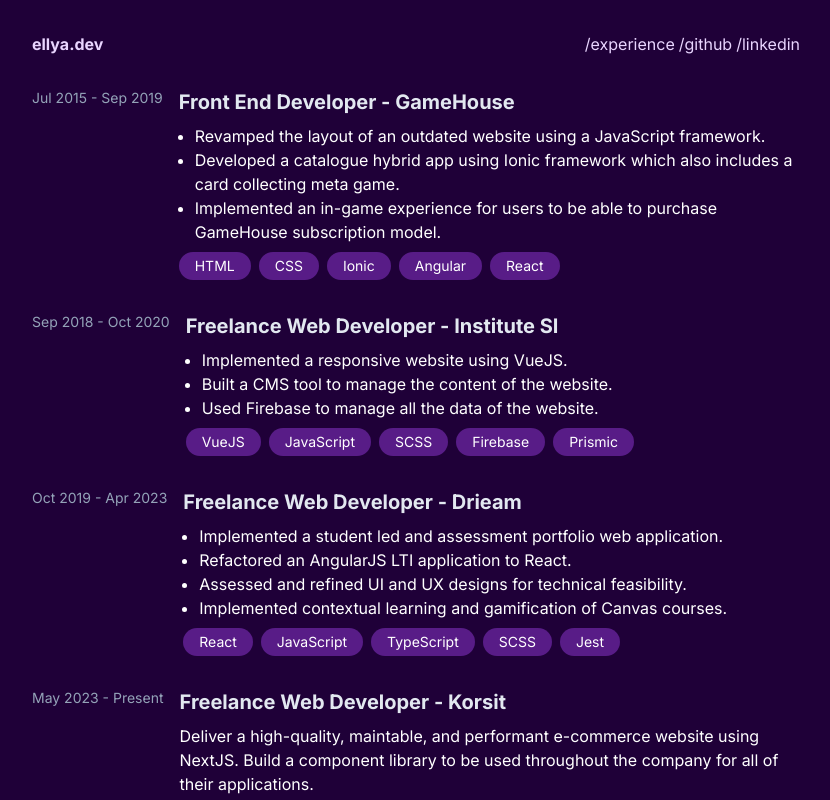
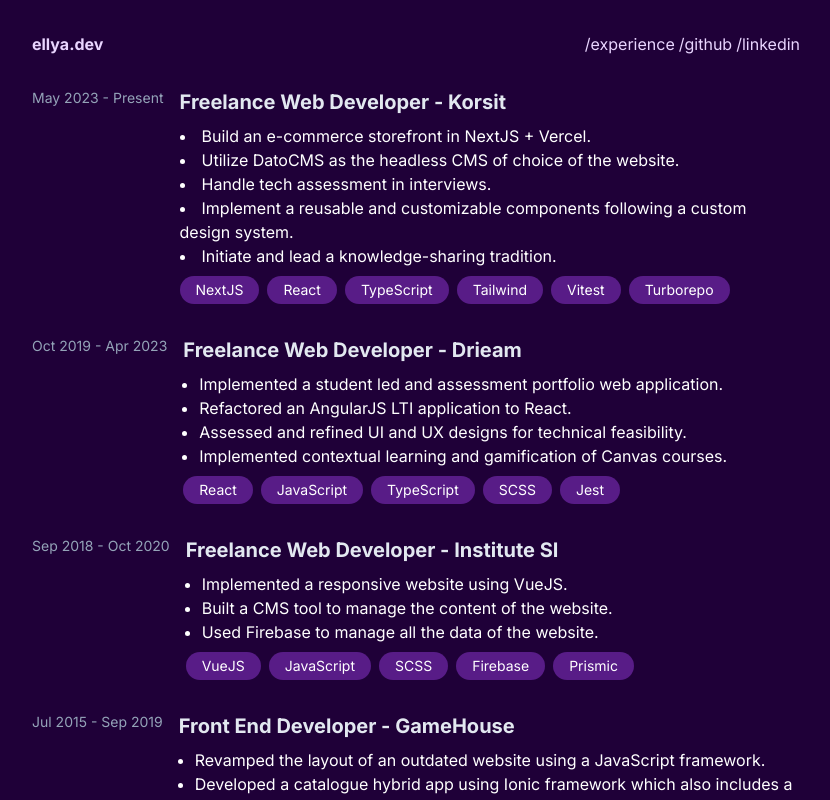
Before and after one commit to ellyaaisyah/ellya.dev, a Next.js app: page /experience in a window 1280 px wide. Shown: the top 800 px of the page, without its empty margins (224-1054 px from the left). Built offline with nearby package versions, Linux system fonts and the light colour scheme.

Commit message:
update 2024

```diff
--- a/src/app/experience/page.tsx
+++ b/src/app/experience/page.tsx
@@ -4,38 +4,26 @@
   return (
     <main className="container mx-auto">
       <JobExperience
-        period="Jul 2015 - Sep 2019"
-        title="Front End Developer - GameHouse"
-        link="https://www.gamehouseoriginalstories.com/games"
-        stack={["HTML", "CSS", "Ionic", "Angular", "React"]}
+        period="May 2023 - Present"
+        title="Freelance Web Developer - Korsit"
+        link="https://korsit.co/"
+        stack={[
+          "NextJS",
+          "React",
+          "TypeScript",
+          "Tailwind",
+          "Vitest",
+          "Turborepo",
+        ]}
       >
-        <ul className="list-disc pl-4">
-          <li>
-            Revamped the layout of an outdated website using a JavaScript
-            framework.
-          </li>
-          <li>
-            Developed a catalogue hybrid app using Ionic framework which also
-            includes a card collecting meta game.
-          </li>
-          <li>
-            Implemented an in-game experience for users to be able to purchase
-            GameHouse subscription model.
-          </li>
-        </ul>
-      </JobExperience>
-
-      <JobExperience
-        period="Sep 2018 - Oct 2020"
-        title="Freelance Web Developer - Institute SI"
-        link="https://www.institutesi.org/"
-        stack={["VueJS", "JavaScript", "SCSS", "Firebase", "Prismic"]}
-      >
-        <ul className="list-disc pl-4">
-          <li>Implemented a responsive website using VueJS.</li>
-          <li>Built a CMS tool to manage the content of the website.</li>
-          <li>Used Firebase to manage all the data of the website.</li>
-        </ul>
+        <li>Build an e-commerce storefront in NextJS + Vercel.</li>
+        <li>Utilize DatoCMS as the headless CMS of choice of the website.</li>
+        <li>Handle tech assessment in interviews.</li>
+        <li>
+          Implement a reusable and customizable components following a custom
+          design system.
+        </li>
+        <li>Initiate and lead a knowledge-sharing tradition.</li>
       </JobExperience>
 
       <JobExperience
@@ -59,19 +47,41 @@
       </JobExperience>
 
       <JobExperience
-        period="May 2023 - Present"
-        title="Freelance Web Developer - Korsit"
-        link="https://korsit.co/"
-        stack={["NextJS", "React", "TypeScript", "Tailwind", "Jest"]}
+        period="Sep 2018 - Oct 2020"
+        title="Freelance Web Developer - Institute SI"
+        link="https://www.institutesi.org/"
+        stack={["VueJS", "JavaScript", "SCSS", "Firebase", "Prismic"]}
       >
-        <p>
-          Deliver a high-quality, maintable, and performant e-commerce website
-          using NextJS. Build a component library to be used throughout the
-          company for all of their applications.
-        </p>
+        <ul className="list-disc pl-4">
+          <li>Implemented a responsive website using VueJS.</li>
+          <li>Built a CMS tool to manage the content of the website.</li>
+          <li>Used Firebase to manage all the data of the website.</li>
+        </ul>
       </JobExperience>
 
-      <a className="hover:underline" href="/resume.pdf" target="_blank">
+      <JobExperience
+        period="Jul 2015 - Sep 2019"
+        title="Front End Developer - GameHouse"
+        link="https://www.gamehouseoriginalstories.com/games"
+        stack={["HTML", "CSS", "Ionic", "Angular", "React"]}
+      >
+        <ul className="list-disc pl-4">
+          <li>
+            Revamped the layout of an outdated website using a JavaScript
+            framework.
+          </li>
+          <li>
+            Developed a catalogue hybrid app using Ionic framework which also
+            includes a card collecting meta game.
+          </li>
+          <li>
+            Implemented an in-game experience for users to be able to purchase
+            GameHouse subscription model.
+          </li>
+        </ul>
+      </JobExperience>
+
+      <a className="hover:underline" href="/resume_2024.pdf" target="_blank">
         Get my current resume here.
       </a>
     </main>
```
Also changed, not shown: 1 other file (tests, documents, lock files or other folders).
